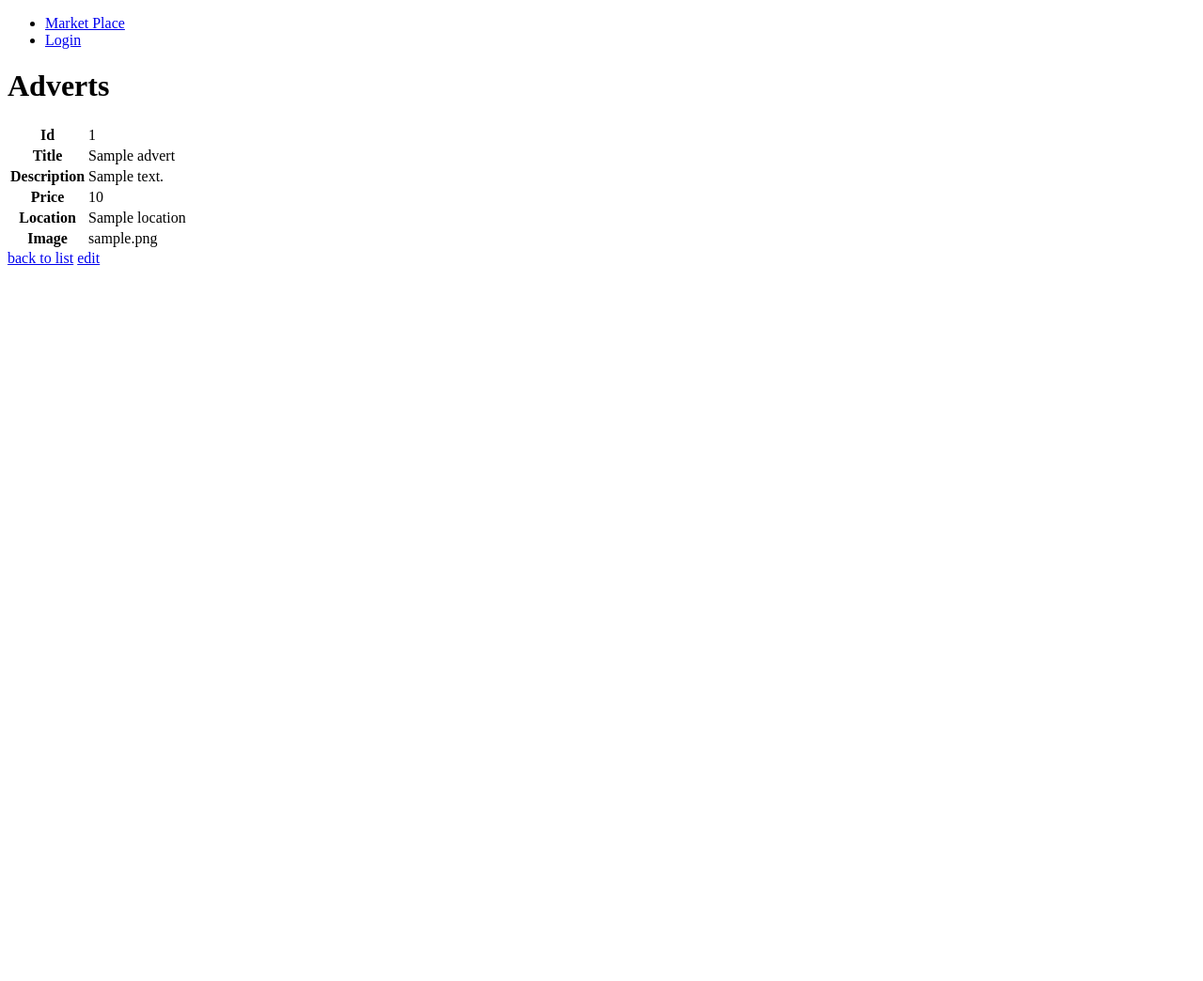
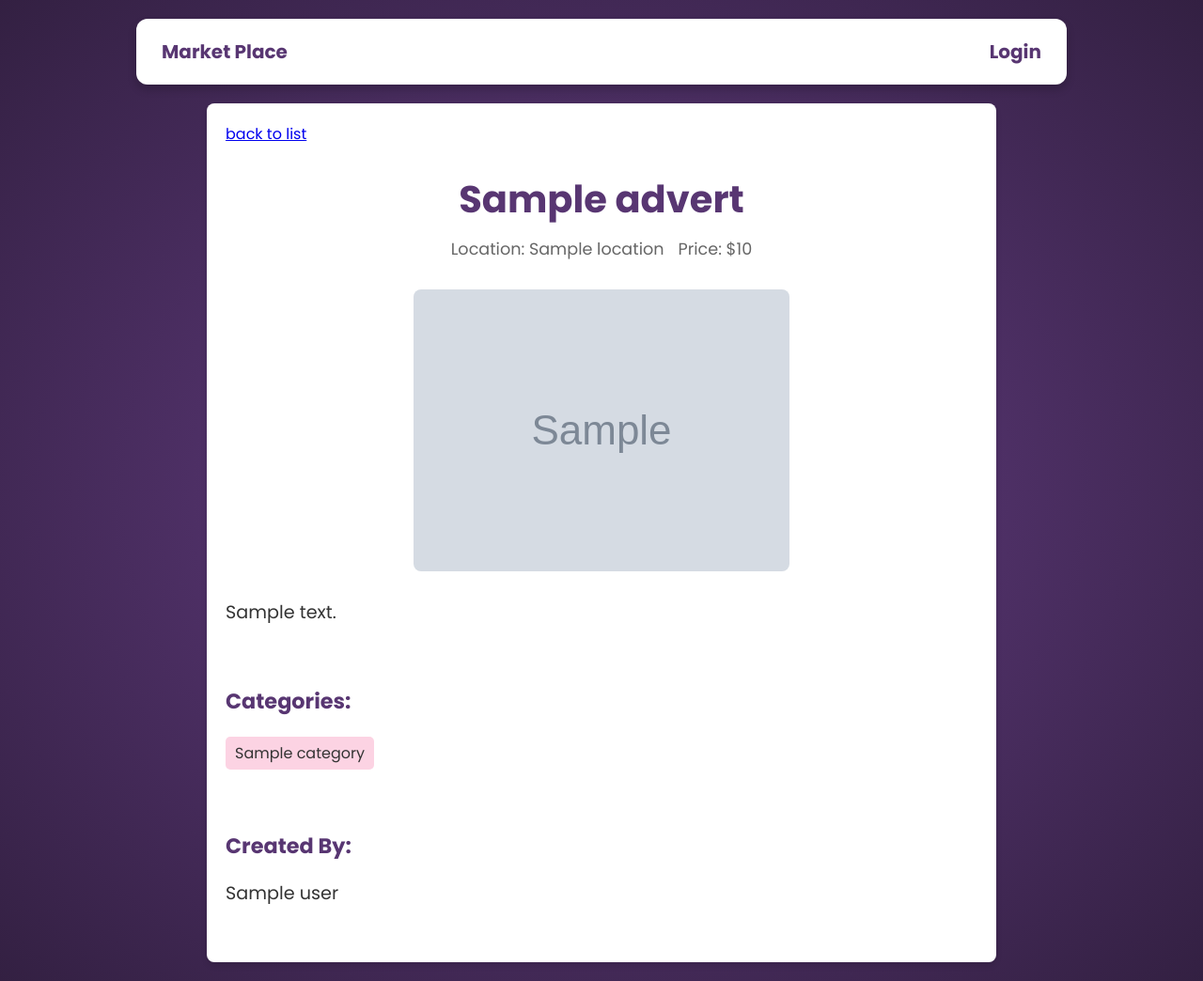
Before and after one commit to abdulraheem9909/advance_SD_Assessment_2, a Symfony app: template templates/adverts/show.html.twig in a window 1280 px wide. Shown: the whole page at 94% size. Run offline with Twig, Linux system fonts and the light colour scheme; the template is opened without the code that fills it: most values are stand-ins (such as "Sample title", 1, 10 or a date in 2020); grey boxes marked "Sample" are stand-in pictures; some libraries are stand-ins or nearby versions.

Commit message:
advert detail page is created

```diff
--- a/public/css/navbar.css
+++ b/public/css/navbar.css
@@ -116,6 +116,7 @@ body {
     display: flex;
     flex-direction: column;
     height: 100%;
+    overflow: auto;
 }
 .wrapper.logged-in {
     background-color: #fdfff5;
--- /dev/null
+++ b/public/css/show.css
@@ -0,0 +1,117 @@
+/* General Styling */
+body {
+    margin: 0;
+    font-family: Arial, sans-serif;
+    background-color: #f9f9f9;
+    color: #333;
+}
+
+/* Container */
+.advert-detail {
+    max-width: 800px;
+    width: 100%;
+    margin: 20px auto;
+    padding: 20px;
+    background: #fff;
+    border-radius: 8px;
+    box-shadow: 0 4px 6px rgba(0, 0, 0, 0.1);
+}
+
+/* Header */
+.advert-header {
+    text-align: center;
+    margin-bottom: 20px;
+}
+.advert-content {
+    display: flex;
+    flex-direction: column;
+}
+
+
+.advert-header h1 {
+    font-size: 2.5em;
+    color: #583672;
+    margin-bottom: 10px;
+}
+
+.advert-meta {
+    font-size: 1.1em;
+    color: #666;
+    display: flex;
+    justify-content: center;
+    gap: 15px;
+}
+
+/* Image */
+.advert-image {
+    width: 100%;
+    max-width: 400px;
+    height: auto;
+    border-radius: 8px;
+    margin: 10px auto;
+}
+
+/* Description */
+.advert-description {
+    margin-bottom: 20px;
+    font-size: 1.2em;
+    line-height: 1.6;
+}
+
+/* Categories */
+.advert-categories {
+    margin-bottom: 20px;
+}
+
+.advert-categories h3 {
+    color: #583672;
+    font-size: 1.4em;
+    margin-bottom: 10px;
+}
+
+.advert-categories ul {
+    list-style-type: none;
+    padding: 0;
+}
+
+.advert-categories ul li {
+    background-color: #f2397f38;
+    padding: 5px 10px;
+    margin: 5px 0;
+    border-radius: 5px;
+    display: inline-block;
+}
+
+/* User Info */
+.advert-user {
+    margin-bottom: 20px;
+}
+
+.advert-user h3 {
+    color: #583672;
+    font-size: 1.4em;
+    margin-bottom: 5px;
+}
+
+.advert-user p {
+    font-size: 1.2em;
+}
+
+/* Back Link */
+.back-link {
+    text-align: center;
+    margin-top: 20px;
+}
+
+.back-link a {
+    color: #3498db;
+    text-decoration: none;
+    font-weight: bold;
+}
+
+.back-link a:hover {
+    text-decoration: underline;
+}
+.back_button{
+    display: flex;
+}
--- a/templates/adverts/index.html.twig
+++ b/templates/adverts/index.html.twig
@@ -25,7 +25,7 @@
                         {{ include('adverts/_delete_form.html.twig') }}
                     </div>
                 {% endif %}
-                <a href="#" class="card">
+                <a href="{{ path('app_advert_detail', {'id': advert.id}) }}" class="card">
                     <img src="{{ asset('uploads/images/' ~ advert.image) }}" alt="{{ advert.title }}" class="card__image">
                     <div class="card__overlay">
 
--- a/templates/adverts/show.html.twig
+++ b/templates/adverts/show.html.twig
@@ -1,42 +1,46 @@
 {% extends 'base.html.twig' %}
 
-{% block title %}Adverts{% endblock %}
+{% block title %}Advert Details{% endblock %}
+
+{% block stylesheets %}
+    <link rel="stylesheet" href="{{ asset('css/show.css') }}">
+    <link rel="stylesheet" href="{{ asset('css/navbar.css') }}">
+{% endblock %}
 
 {% block body %}
-    <h1>Adverts</h1>
+    <div class="advert-detail">
+        <div class="advert-header">
+            <a class="back_button" href="{{ path('app_adverts_index') }}">back to list</a>
+            <h1>{{ advert.title }}</h1>
+            <div class="advert-meta">
+                <span>Location: {{ advert.location }}</span>
+                <span>Price: ${{ advert.price }}</span>
+            </div>
+        </div>
 
-    <table class="table">
-        <tbody>
-            <tr>
-                <th>Id</th>
-                <td>{{ advert.id }}</td>
-            </tr>
-            <tr>
-                <th>Title</th>
-                <td>{{ advert.title }}</td>
-            </tr>
-            <tr>
-                <th>Description</th>
-                <td>{{ advert.description }}</td>
-            </tr>
-            <tr>
-                <th>Price</th>
-                <td>{{ advert.price }}</td>
-            </tr>
-            <tr>
-                <th>Location</th>
-                <td>{{ advert.location }}</td>
-            </tr>
-            <tr>
-                <th>Image</th>
-                <td>{{ advert.image }}</td>
-            </tr>
-        </tbody>
-    </table>
+        <div class="advert-content">
 
-    <a href="{{ path('app_adverts_index') }}">back to list</a>
+            <img src="{{ asset('uploads/images/' ~ advert.image) }}" alt="{{ advert.title }}" class="advert-image">
 
-    <a href="{{ path('app_adverts_edit', {'id': advert.id}) }}">edit</a>
+            <div class="advert-description">
+                <p>{{ advert.description }}</p>
+            </div>
 
-    {{ include('adverts/_delete_form.html.twig') }}
+            <div class="advert-categories">
+                <h3>Categories:</h3>
+                <ul>
+                    {% for category in advert.category %}
+                        <li class="badge">{{ category.title }}</li>
+                    {% else %}
+                        <li>No categories available</li>
+                    {% endfor %}
+                </ul>
+            </div>
+
+            <div class="advert-user">
+                <h3>Created By:</h3>
+                <p>{{ advert.user.title }}</p>
+            </div>
+        </div>
+    </div>
 {% endblock %}
```
Also changed, not shown: src/Controller/AdvertsController.php (+16 -0 lines), public/uploads/images/675daa7b22ebd.jpg (added), public/uploads/images/675db9568dc96.jpg (added).
